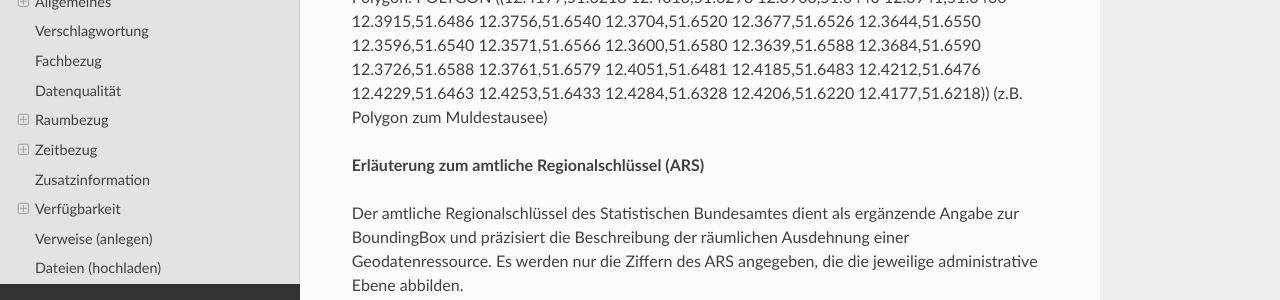
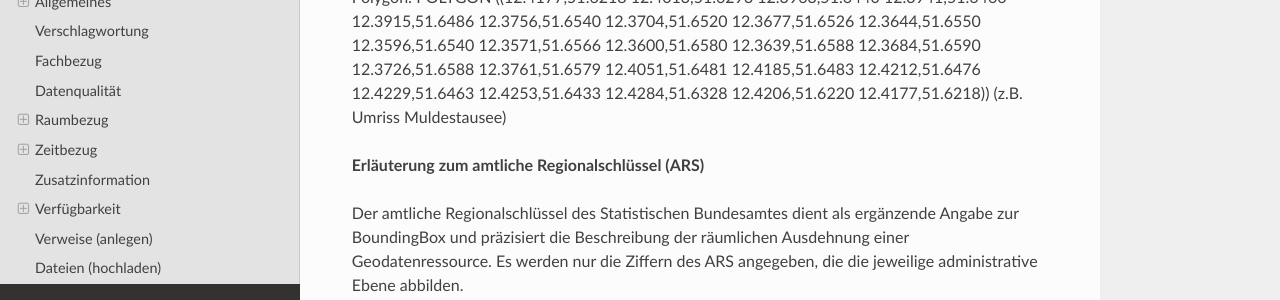
Before and after one commit to tomiwo/ingrid-mdk-st-high-quality-metadata, a Sphinx documentation site: the page built from docs/qualitaetsmanagement/metadatenschema-ige.rst, in a window 1280 px wide and 900 px high, scrolled down 5067 px. Shown: the part 270-570 px from the top of the window. Built offline with Sphinx 7.4.7 and the Read the Docs theme 3.1.0, drawn with Linux system fonts in a browser that asks for light colours; some of the changed text lies outside the part shown.

Commit message:
Update metadatenschema-ige.rst

```diff
--- a/docs/qualitaetsmanagement/metadatenschema-ige.rst
+++ b/docs/qualitaetsmanagement/metadatenschema-ige.rst
@@ -178,7 +178,7 @@
 
 Linie: LINESTRING (12.1439,51.0470 11.8086,51.16044 11.9877,51.3515 11.98040,51.4868) (z.B. Koordinaten der Luftlinie Zeitz-Merseburg-Halle (Saale))
 
-Polygon: POLYGON ((12.4177,51.6218 12.4013,51.6293 12.3963,51.6440 12.3941,51.6466 12.3915,51.6486 12.3756,51.6540 12.3704,51.6520 12.3677,51.6526 12.3644,51.6550 12.3596,51.6540 12.3571,51.6566 12.3600,51.6580 12.3639,51.6588 12.3684,51.6590 12.3726,51.6588 12.3761,51.6579 12.4051,51.6481 12.4185,51.6483 12.4212,51.6476 12.4229,51.6463 12.4253,51.6433 12.4284,51.6328 12.4206,51.6220 12.4177,51.6218)) (z.B. Polygon zum Muldestausee)
+Polygon: POLYGON ((12.4177,51.6218 12.4013,51.6293 12.3963,51.6440 12.3941,51.6466 12.3915,51.6486 12.3756,51.6540 12.3704,51.6520 12.3677,51.6526 12.3644,51.6550 12.3596,51.6540 12.3571,51.6566 12.3600,51.6580 12.3639,51.6588 12.3684,51.6590 12.3726,51.6588 12.3761,51.6579 12.4051,51.6481 12.4185,51.6483 12.4212,51.6476 12.4229,51.6463 12.4253,51.6433 12.4284,51.6328 12.4206,51.6220 12.4177,51.6218)) (z.B. Umriss Muldestausee)
 
 
 
```
